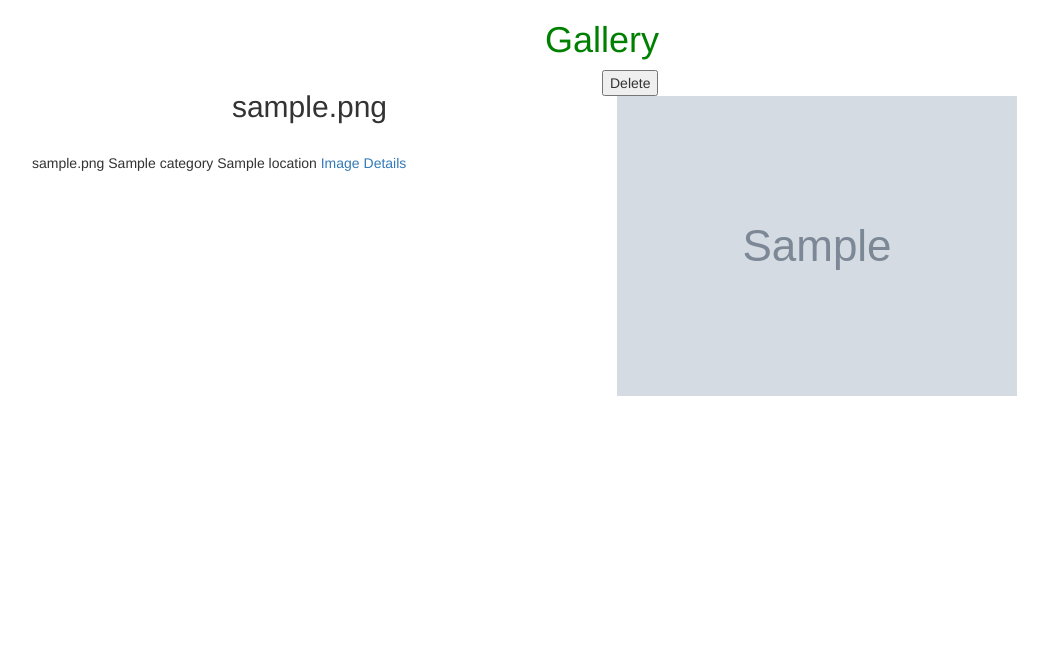
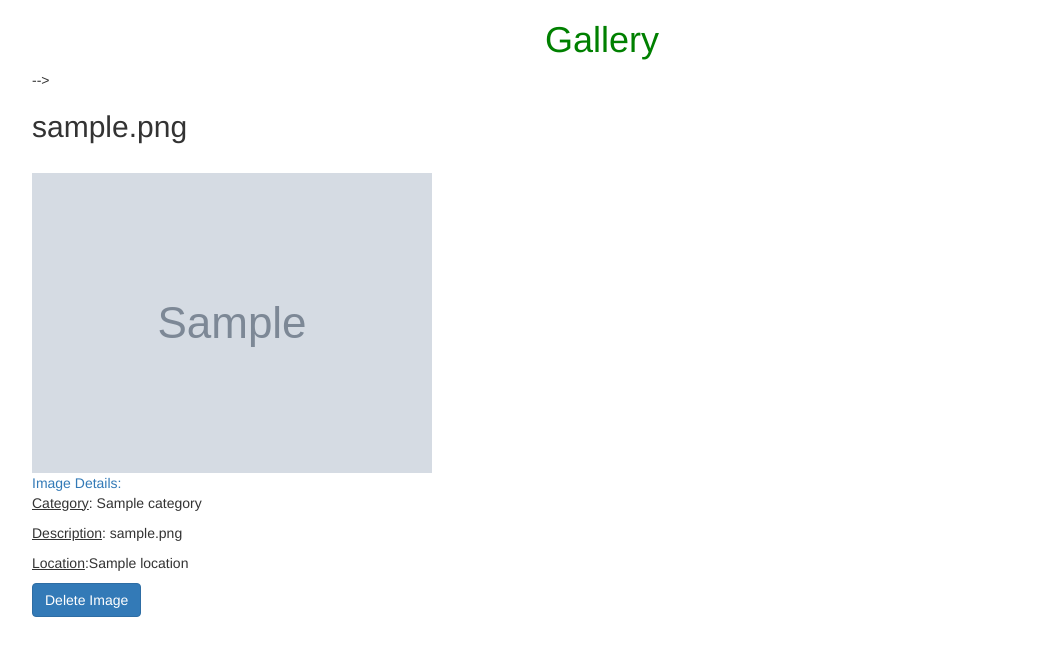
Before and after one commit to munganyendesandrine/GalleryApp, a Django app: page / in a window 1280 px wide. Shown: the part 52-708 px from the top of the page, without its empty margins (38-1086 px from the left). Run offline with Django 3.2, Linux system fonts and the light colour scheme; tables that the repository leaves empty hold one stand-in row (values such as "Sample post"); grey boxes marked "Sample" are stand-in pictures; some libraries are stand-ins or nearby versions.

Commit message:
displaying image and details

```diff
--- a/Gallery/templates/all-galleries/today-gallery.html
+++ b/Gallery/templates/all-galleries/today-gallery.html
@@ -10,19 +10,20 @@
 
     <div class="row">
       <!-- displaying News articles -->
-      <div class="col-xs-6 col-sm-6 col-md-6 col-lg-6">
-        <h2 class="text-center"> {{ gallery_item.image_name }} </h2><br>
-        {{ gallery_item.image_description }} {{ gallery_item.image_category }} {{ gallery_item.image_location }}
-         <a href="">Image Details</a>
-      </div>
-      <button>Delete</button>
-
-      <!--Display news Article images  -->
-      <div class="col-xs-6 col-sm-6 col-md-6 col-lg-6">
-        <img src="{{gallery_item.image.url}}" class="img-responsive" alt="Image">
-      </div>
 
 
+      </div> -->
+      <h2 > {{ gallery_item.image_name }} </h2><br>
+
+         <img src="{{gallery_item.image.url}}" class="img-responsive" alt="Image">
+         <a href="">Image Details:</a>
+         <p><u>Category</u>: {{ gallery_item.image_category }}</p> <p><u>Description</u>: {{ gallery_item.image_description }}</p> <p><u>Location</u>:{{ gallery_item.image_location }}</p>
+      <!--Display news Article images  -->
+      <!-- <div class="col-xs-6 col-sm-6 col-md-6 col-lg-6">
+
+      </div> -->
+
+      <button class="btn btn-primary">Delete Image</button>
 
     </div>
 
```
Also changed, not shown: Gallery/migrations/0001_initial.py, Gallery/migrations/0002_remove_image_image.py (deleted), Gallery/migrations/0003_image_image.py (deleted), Gallery/migrations/0004_remove_image_image.py (deleted), Gallery/migrations/0005_image_image.py (deleted), media/galleryToday/dove.png (added).
